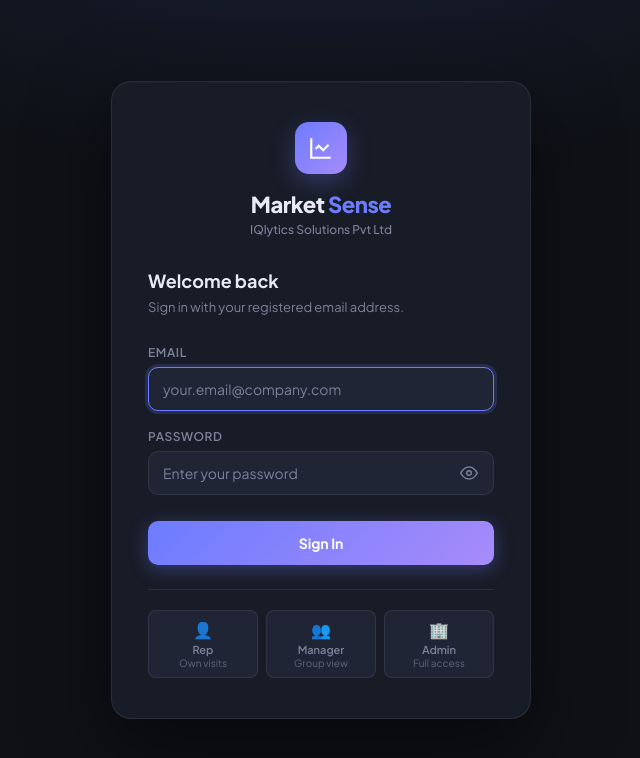
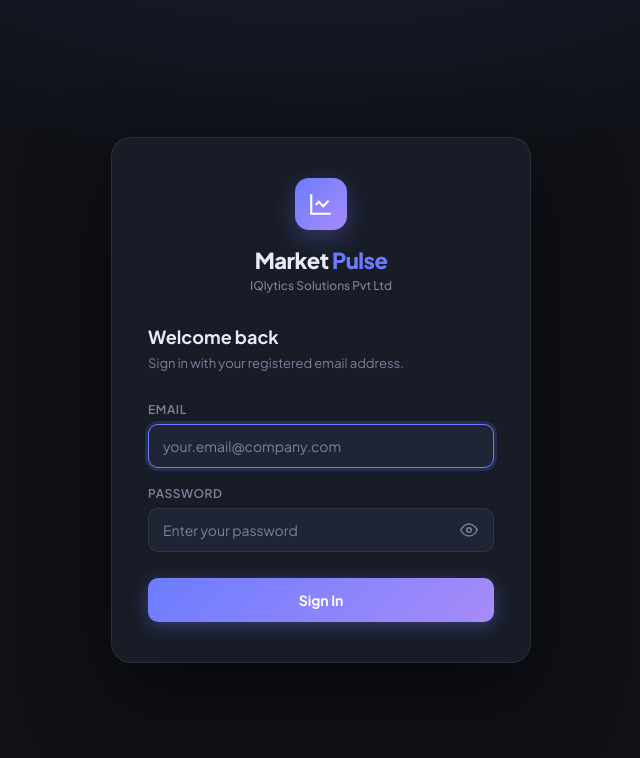
Before and after one commit to abhi9716/SenseMark, a FastAPI app: page /login in a window 1280 px wide. Shown: the top 758 px of the page, without its empty margins (319-959 px from the left). Run offline with FastAPI, Linux system fonts and the light colour scheme; some libraries are stand-ins or nearby versions.

Commit message:
Rebrand dashboard to Market Pulse, remove role chips from login

```diff
--- a/templates/index.html
+++ b/templates/index.html
@@ -3,7 +3,7 @@
 <head>
     <meta charset="UTF-8">
     <meta name="viewport" content="width=device-width, initial-scale=1.0">
-    <title>Market Sense — IQlytics Solutions Pvt Ltd</title>
+    <title>Market Pulse — IQlytics Solutions Pvt Ltd</title>
     <link rel="preconnect" href="https://fonts.googleapis.com">
     <link rel="preconnect" href="https://fonts.gstatic.com" crossorigin>
     <link href="https://fonts.googleapis.com/css2?family=Plus+Jakarta+Sans:wght@400;500;600;700;800&display=swap" rel="stylesheet">
@@ -37,7 +37,7 @@
             </button>
             <div class="logo">
                 <div class="logo-text">
-                    <span class="logo-brand"><span class="logo-sense">Market </span><span class="logo-iq">Sense</span></span>
+                    <span class="logo-brand"><span class="logo-sense">Market </span><span class="logo-iq">Pulse</span></span>
                     <span class="logo-byline">IQlytics Solutions Pvt Ltd</span>
                 </div>
             </div>
--- a/templates/login.html
+++ b/templates/login.html
@@ -240,7 +240,7 @@
                 <path d="M3 3v18h18"/><path d="m19 9-5 5-4-4-3 3"/>
             </svg>
         </div>
-        <div class="brand-title">Market <span>Sense</span></div>
+        <div class="brand-title">Market <span>Pulse</span></div>
         <div class="brand-byline">IQlytics Solutions Pvt Ltd</div>
     </div>
 
@@ -273,26 +273,6 @@
         <button class="btn-login" type="submit" id="submitBtn">Sign In</button>
     </form>
 
-    <div class="divider"></div>
-
-    <div class="role-hint">
-        <div class="role-chip">
-            <span class="role-chip-icon">👤</span>
-            <div class="role-chip-label">Rep</div>
-            <div class="role-chip-desc">Own visits</div>
-        </div>
-        <div class="role-chip">
-            <span class="role-chip-icon">👥</span>
-            <div class="role-chip-label">Manager</div>
-            <div class="role-chip-desc">Group view</div>
-        </div>
-        <div class="role-chip">
-            <span class="role-chip-icon">🏢</span>
-            <div class="role-chip-label">Admin</div>
-            <div class="role-chip-desc">Full access</div>
-        </div>
-    </div>
-
 </div>
 
 <script>
--- a/templates/login_verify.html
+++ b/templates/login_verify.html
@@ -99,7 +99,7 @@
                 <path d="M3 3v18h18"/><path d="m19 9-5 5-4-4-3 3"/>
             </svg>
         </div>
-        <div class="brand-title">Market <span>Sense</span></div>
+        <div class="brand-title">Market <span>Pulse</span></div>
         <div class="brand-byline">IQlytics Solutions Pvt Ltd</div>
     </div>
 
```
